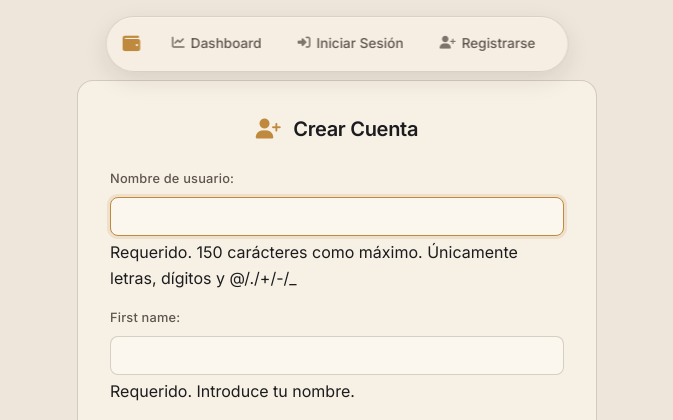
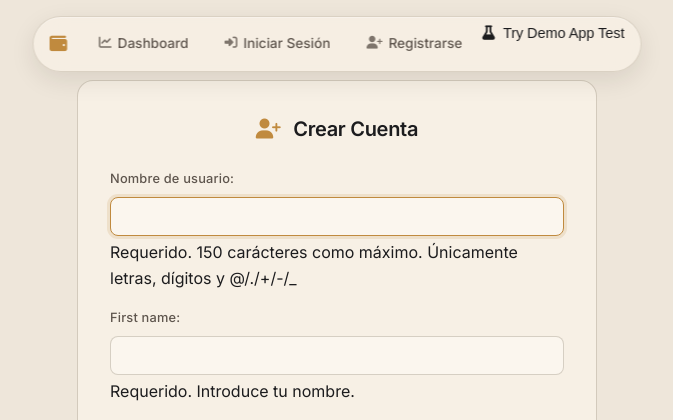
Before and after one commit to GonzaloPontnau/money-manager-python, a Django app: page /register/ in a window 1280 px wide. Shown: the top 420 px of the page, without its empty margins (303-976 px from the left). Run offline with Django 3.2, Linux system fonts and the light colour scheme; parts of the project's set-up code (start-up, migrations or seed data) failed here and were passed over.

```diff
--- a/frontend/templates/base.html
+++ b/frontend/templates/base.html
@@ -52,6 +52,14 @@
                     <li><a href="{% url 'finanzas:login' %}"><i class="fas fa-sign-in-alt"></i> Iniciar Sesión</a></li>
                     <li><a href="{% url 'finanzas:register' %}"><i class="fas fa-user-plus"></i> Registrarse</a></li>
                 {% endif %}
+                <li class="nav-item">
+                    <form method="post" action="{% url 'finanzas:cargar_datos_demo' %}" class="demo-form-nav" style="display: inline;">
+                        {% csrf_token %}
+                        <button type="submit" class="nav-link demo-btn" style="background: none; border: none; cursor: pointer; color: inherit; display: flex; align-items: center; gap: 0.5rem; font-size: 0.9rem;">
+                            <i class="fas fa-flask"></i> Try Demo App Test
+                        </button>
+                    </form>
+                </li>
             </ul>
         </nav>
     </header>
```
Also changed, not shown: frontend/templates/finanzas/dashboard.html (+5 -9 lines).
